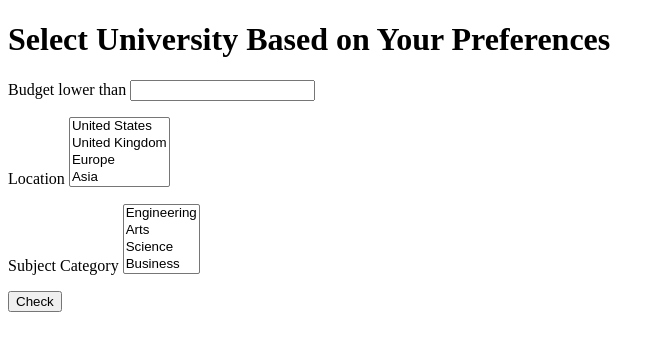
After one commit to DinhVitCuong/final-exam-prep, a Flask app: page /select-uni in a window 1280 px wide. The commit adds this page. Shown: the top 351 px of the page, without its empty margins (0-665 px from the left). Run offline with Flask 3, Linux system fonts and the light colour scheme.

Commit message:
Add files via upload

```diff
--- a/web/forms.py
+++ b/web/forms.py
@@ -6,7 +6,10 @@ from wtforms import (
     DateField,
     TextAreaField,
     DecimalField,
-    SubmitField
+    SubmitField,
+    RadioField,
+    SelectMultipleField,
+    SelectField
 )
 
 from flask_wtf import FlaskForm
@@ -71,3 +74,19 @@ class getting_started_form(FlaskForm):
         validators=[InputRequired(), NumberRange(min=0, max=10, message='Hãy nói đúng sự thật nào! bạn có ấn nhầm số không')]
     )
     submit = SubmitField('Submit')
+
+class test_selection_form(FlaskForm):
+    subject = SelectField('Subject', choices=[], validators=[InputRequired()])
+    test_type = RadioField('Test Type', choices=[('total', 'Total Test'), ('chapter', 'Chapter Test')], validators=[InputRequired()])
+    total_chapters = SelectMultipleField('Select Chapters for Total Test', choices=[], coerce=str)
+    chapter = SelectField('Select a Chapter for Chapter Test', choices=[], validators=[InputRequired()])
+    submit = SubmitField('Start Test')
+
+class select_univesity_form(FlaskForm):
+    budget = StringField('Budget lower than', validators=[InputRequired(), NumberRange(min=0)])
+    location = SelectMultipleField('Location', choices=[('us', 'United States'), ('uk', 'United Kingdom'), ('eu', 'Europe'), ('asia', 'Asia')])
+    major = SelectMultipleField('Subject Category', choices=[('engineering', 'Engineering'), ('arts', 'Arts'), ('science', 'Science'), ('business', 'Business')])
+    subject_category = SelectField('Major', choices=[('A', 'A'), ('B', 'B'), ('C', 'C'), ('D', 'D')], validators=[InputRequired()])
+    university = SelectField('University', choices=[])
+    check = SubmitField('Check')
+    submit = SubmitField('Submit')
--- a/web/routes.py
+++ b/web/routes.py
@@ -3,6 +3,7 @@ from flask import (
     render_template,
     redirect,
     flash,
+    request,
     url_for,
     session
 )
@@ -30,8 +31,8 @@ from flask_login import (
 )
 
 from app import create_app,db,login_manager,bcrypt
-from models import User, Progress
-from forms import login_form,register_form, getting_started_form
+from models import User, Progress, Test
+from forms import login_form,register_form, getting_started_form, test_selection_form, select_univesity_form
 
 
 @login_manager.user_loader
@@ -125,7 +126,7 @@ def register():
         text="Create account",
         title="Register",
         btn_action="Register account"
-        )
+        ), redirect(url_for("select-uni"))
 
 
 # Logout route
@@ -136,33 +137,6 @@ def logout():
     return redirect(url_for('login'))
 
 
-# Progress route
-@app.route("/progress", methods=("GET", "POST"), strict_slashes=False)
-def progress():
-    if current_user.is_authenticated == False:
-        return redirect(url_for('login'))
-
-    user_id = current_user.id
-    user_progress = Progress.query.filter_by(user_id=user_id).first()
-    print(user_progress.progress_1)
-    if user_progress != None:
-        progress1_values = [int(x) for x in user_progress.progress_1.split('_')]
-        progress2_values = [int(x) for x in user_progress.progress_2.split('_')]
-        progress3_values = [int(x) for x in user_progress.progress_3.split('_')]
-        return render_template(
-            "progress.html",
-            title="Tiến trình",
-            total_pro_1 = progress1_values[0],
-            progress_1=progress1_values[1:],
-            total_pro_2 = progress2_values[0],
-            progress_2=progress2_values[1:],
-            total_pro_3 = progress3_values[0],
-            progress_3=progress3_values[1:]
-        )
-    else:
-        return render_template("progress.html", title="Tiến trình", progress=None)
-
-
 # #Home route
 # @app.route("/home", methods=("GET", "POST"), strict_slashes=False)
 # def home():
@@ -171,6 +145,63 @@ def progress():
 
 #     user_id = current_user.id
 #     return render_template("getting_started.html", title="Trang chủ")
+
+
+
+@app.route("/select-uni", methods=("GET","POST"), strict_slashes=True)
+def select_uni():
+    form = select_univesity_form()
+
+    universities = {
+        ('low', 'us', 'A'): ['Community College of A', 'Budget State University A'],
+        ('medium', 'us', 'A'): ['Mid-tier A University', 'Affordable Institute of A'],
+        ('high', 'us', 'A'): ['Elite Institute of A', 'Premier A University'],
+        ('low', 'uk', 'B'): ['Budget B College', 'Affordable B Academy'],
+        ('medium', 'uk', 'B'): ['Moderate B University', 'Cultural B Institute'],
+        ('high', 'uk', 'B'): ['Prestigious B University', 'Royal B Academy'],
+        # Add more combinations as needed...
+    }
+
+    if form.validate_on_submit():
+        selected_budget = form.budget.data.lower()
+        selected_locations = form.location.data  # List of selected locations
+        selected_majors = form.major.data        # List of selected majors
+
+        if selected_budget.isdigit():
+            if int(selected_budget) < 5000:
+                budget_key = 'low'
+            elif 5000 <= int(selected_budget) < 15000:
+                budget_key = 'medium'
+            else:
+                budget_key = 'high'
+        else:
+            budget_key = 'low'  # Default to low if invalid input
+#^^^^^^^^^^^^^^^^^^^^^^^^^^^^^^^^^^^^^^^^^^^^^^^^^^^^^^^^^^^^
+#Need re-coding
+        available_universities = []
+        if selected_locations is not None:
+            for location in selected_locations:
+                for major in selected_majors:
+                    key = (budget_key, location, major)
+                    available_universities.extend(universities.get(key, []))
+        # if selected_majors is not None:
+        #     for major
+
+        form.university.choices = [(uni, uni) for uni in available_universities]
+
+        if 'check' in request.form:
+            # Handle the 'Check' button click
+            return render_template("select_uni.html", form=form)
+
+        if 'submit' in request.form and form.university.data:
+            # Handle the 'Submit' button click
+            selected_university = form.university.data
+            return redirect(url_for('index', university=selected_university))
+
+    # Initialize with an empty list if no submission has occurred yet
+    form.university.choices = []
+
+    return render_template("select_uni.html", form=form)
 
 
 # Getting-started route
@@ -206,14 +237,90 @@ def getting_started():
             db.session.add(new_progress)
 
         db.session.commit()
+        return redirect(url_for('index'))
 
     return render_template("getting_started.html", form=form)
+
+
+
+# Progress route
+@app.route("/progress", methods=("GET", "POST"), strict_slashes=False)
+def progress():
+    if current_user.is_authenticated == False:
+        return redirect(url_for('login'))
+
+    user_id = current_user.id
+    user_progress = Progress.query.filter_by(user_id=user_id).first()
+    print(user_progress.progress_1)
+    if user_progress != None:
+        progress1_values = [int(x) for x in user_progress.progress_1.split('_')]
+        progress2_values = [int(x) for x in user_progress.progress_2.split('_')]
+        progress3_values = [int(x) for x in user_progress.progress_3.split('_')]
+        return render_template(
+            "progress.html",
+            title="Tiến trình",
+            total_pro_1 = progress1_values[0],
+            progress_1=progress1_values[1:],
+            total_pro_2 = progress2_values[0],
+            progress_2=progress2_values[1:],
+            total_pro_3 = progress3_values[0],
+            progress_3=progress3_values[1:]
+        )
+    else:
+        return render_template("progress.html", title="Tiến trình", progress=None)
+
 
 
 #Multiple_choice_test route
 @app.route("/test-select", methods=("GET", "POST"), strict_slashes=False)
 def test_select():
+    subjects_and_chapters = {
+        "Math": [("chapter1", "Algebra"), ("chapter2", "Geometry"), ("chapter3", "Calculus")],
+        "Science": [("chapter1", "Physics"), ("chapter2", "Chemistry"), ("chapter3", "Biology")],
+        "History": [("chapter1", "Ancient"), ("chapter2", "Medieval"), ("chapter3", "Modern")]
+    }
 
-    return render_template("test_select.html")
+    form = test_selection_form()
+    form.subject.choices = [(subject, subject) for subject in subjects_and_chapters.keys()]
+
+    if form.validate_on_submit():
+        test_type = form.test_type.data
+        selected_subject = form.subject.data
+        chapters = subjects_and_chapters.get(selected_subject, [])
+
+        if test_type == "total":
+            selected_chapters = form.total_chapters.data
+            if len(selected_chapters) >= 2:
+                return redirect(url_for('total_test', chapters=",".join(selected_chapters)))
+            else:
+                return "Please select at least two chapters for the Total Test.", 400
+
+        elif test_type == "chapter":
+            selected_chapter = form.chapter.data
+            return redirect(url_for('chapter_test', chapter=selected_chapter))
+
+    # Set chapters based on the subject selected (if any)
+    selected_subject = form.subject.data
+    chapters = subjects_and_chapters.get(selected_subject, [])
+    form.total_chapters.choices = chapters
+    form.chapter.choices = chapters
+
+    return render_template("test_select.html", form=form)
+
+
+
+#haven't debug yet
+@app.route("/total-test")
+def total_test():
+    chapters = request.args.get("chapters")
+    # Process total test with selected chapters
+    return f"Starting Total Test with chapters: {chapters}"
+
+@app.route("/chapter-test")
+def chapter_test():
+    chapter = request.args.get("chapter")
+    # Process chapter test with selected chapter
+    return f"Starting Chapter Test with chapter: {chapter}"
+
 if __name__ == "__main__":
     app.run(debug=True)
--- /dev/null
+++ b/web/templates/select_uni.html
@@ -0,0 +1,30 @@
+<!DOCTYPE html>
+<html lang="en">
+<head>
+    <meta charset="UTF-8">
+    <title>Select University</title>
+</head>
+<body>
+    <h1>Select University Based on Your Preferences</h1>
+
+    <form method="POST" action="{{ url_for('select_uni') }}">
+        {{ form.hidden_tag() }}
+
+        <p>{{ form.budget.label }} {{ form.budget() }}</p>
+
+        <p>{{ form.location.label }} {{ form.location(multiple=True) }}</p>
+
+        <p>{{ form.major.label }} {{ form.major(multiple=True) }}</p>
+
+        {% if form.university.choices %}
+        <p>{{ form.university.label }} {{ form.university() }}</p>
+        {% endif %}
+
+        <p>{{ form.check() }}</p>
+
+        {% if form.university.data %}
+        <p>{{ form.submit() }}</p>
+        {% endif %}
+    </form>
+</body>
+</html>
```
Also changed, not shown: web/models.py (+15 -0 lines), web/templates/test_select.html (+71 -3 lines).
